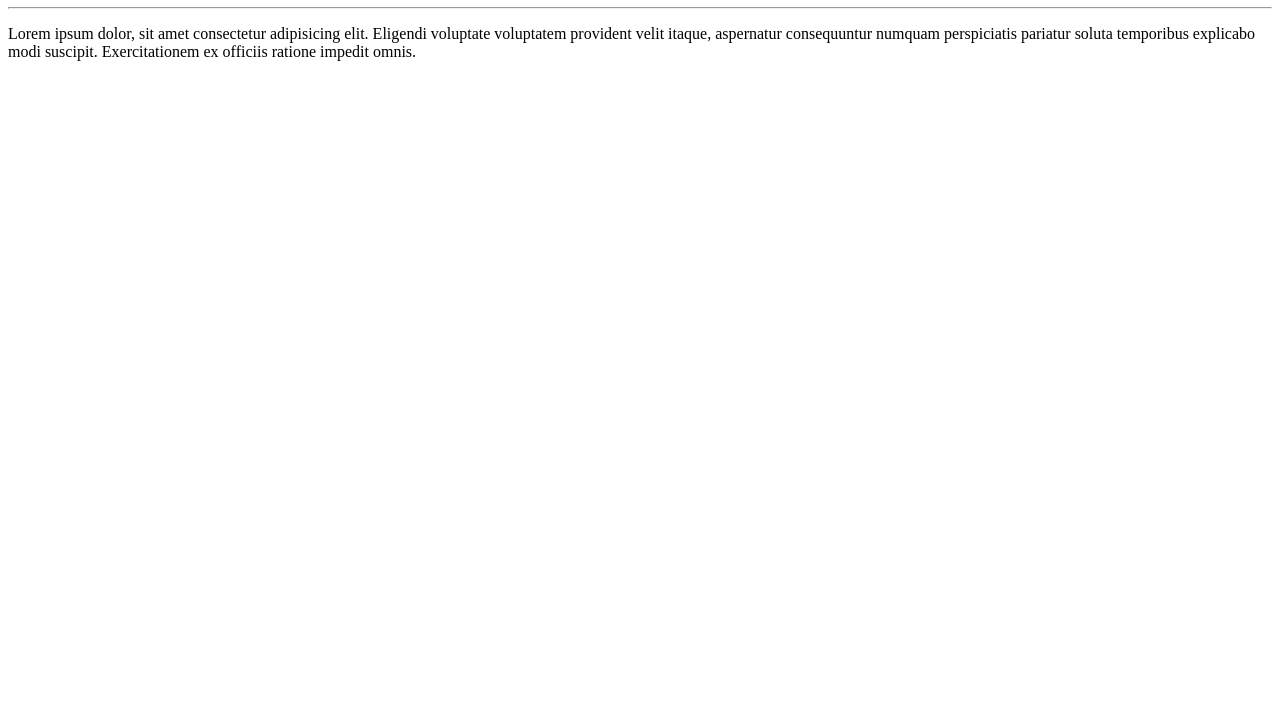
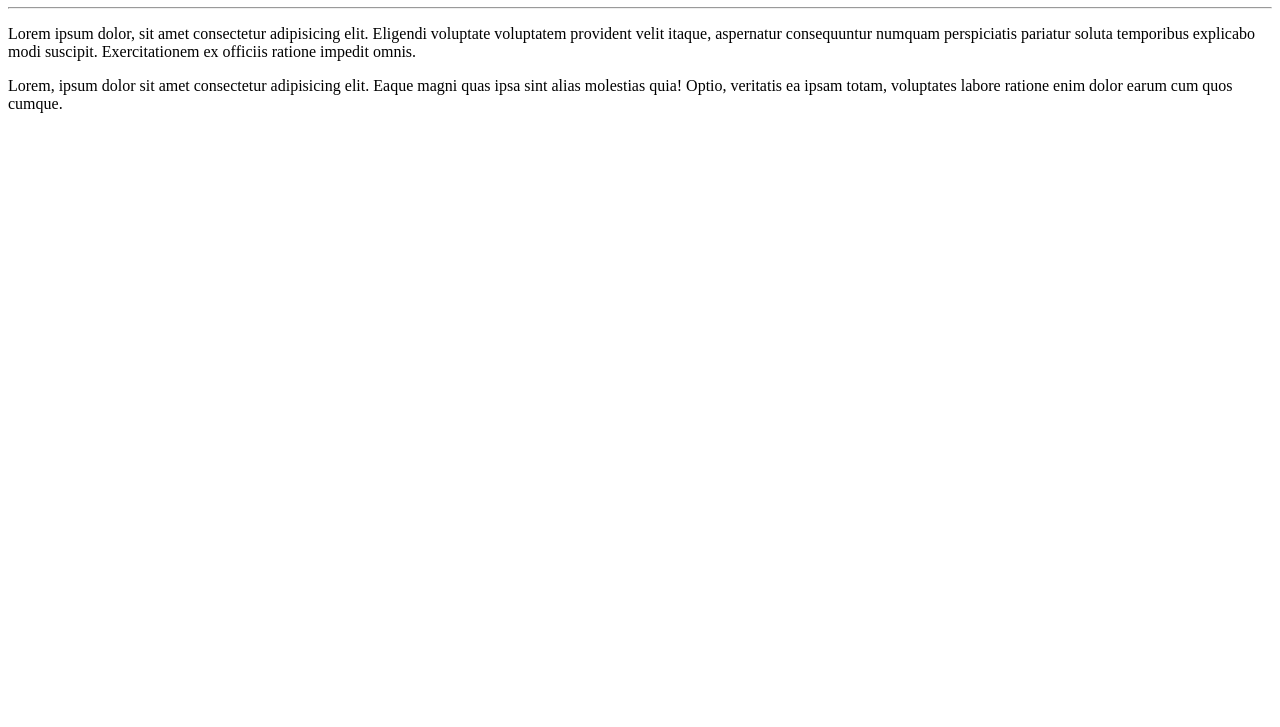
Before and after one commit to santiagoMonteiro/Ola-Mundo, a plain HTML site: page site-exemplo/index.html in a window 1280 px wide. Shown: the part 73-800 px from the top of the page. Drawn offline with Linux system fonts and the light colour scheme.

Commit message:
Adicionei um parágrafo

```diff
--- a/site-exemplo/index.html
+++ b/site-exemplo/index.html
@@ -10,5 +10,6 @@
     <h1>Olá, Mundo!</h1>
     <hr>
     <p>Lorem ipsum dolor, sit amet consectetur adipisicing elit. Eligendi voluptate voluptatem provident velit itaque, aspernatur consequuntur numquam perspiciatis pariatur soluta temporibus explicabo modi suscipit. Exercitationem ex officiis ratione impedit omnis.</p>
+    <p>Lorem, ipsum dolor sit amet consectetur adipisicing elit. Eaque magni quas ipsa sint alias molestias quia! Optio, veritatis ea ipsam totam, voluptates labore ratione enim dolor earum cum quos cumque.</p>
 </body>
 </html>
```
